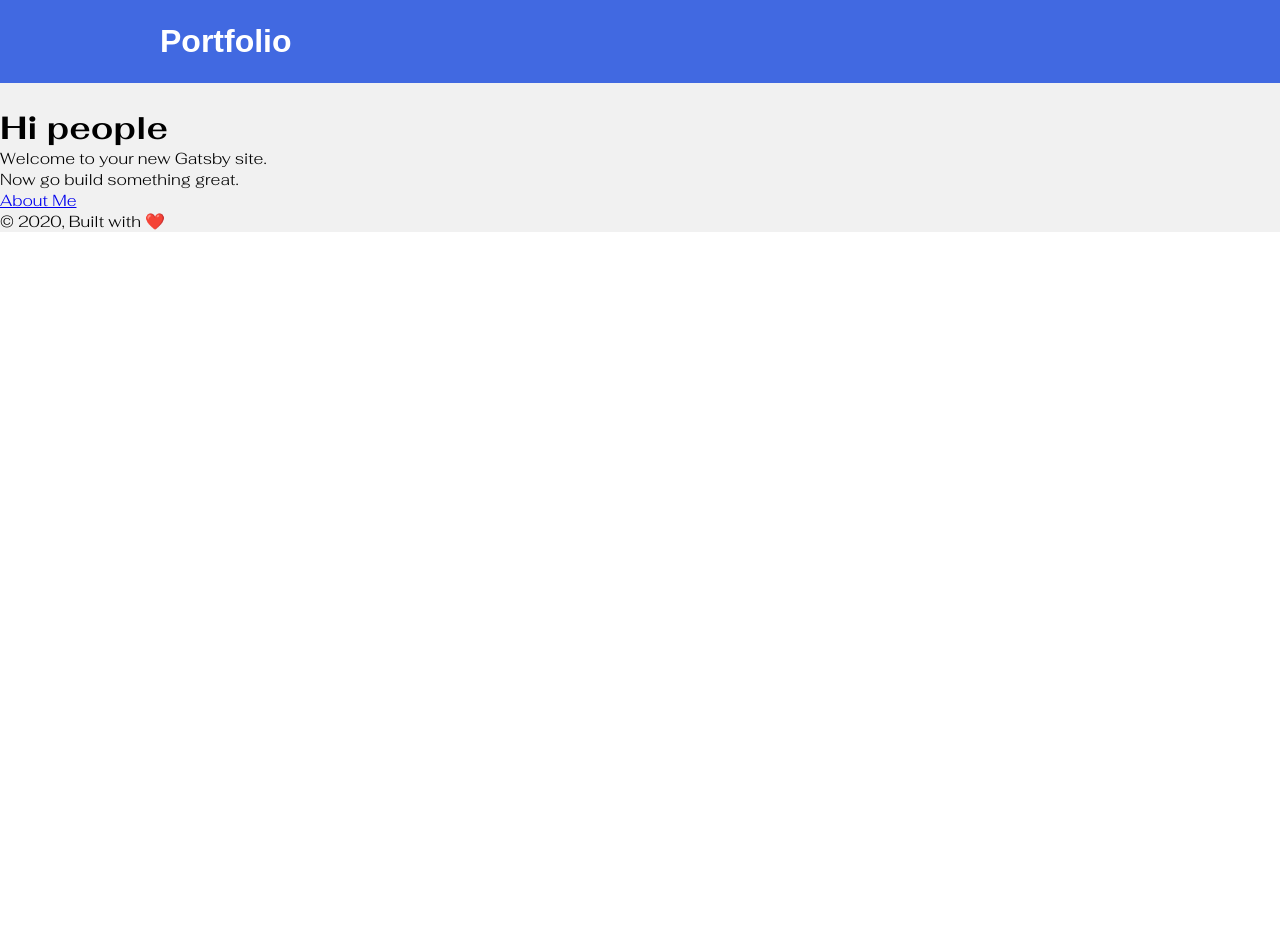
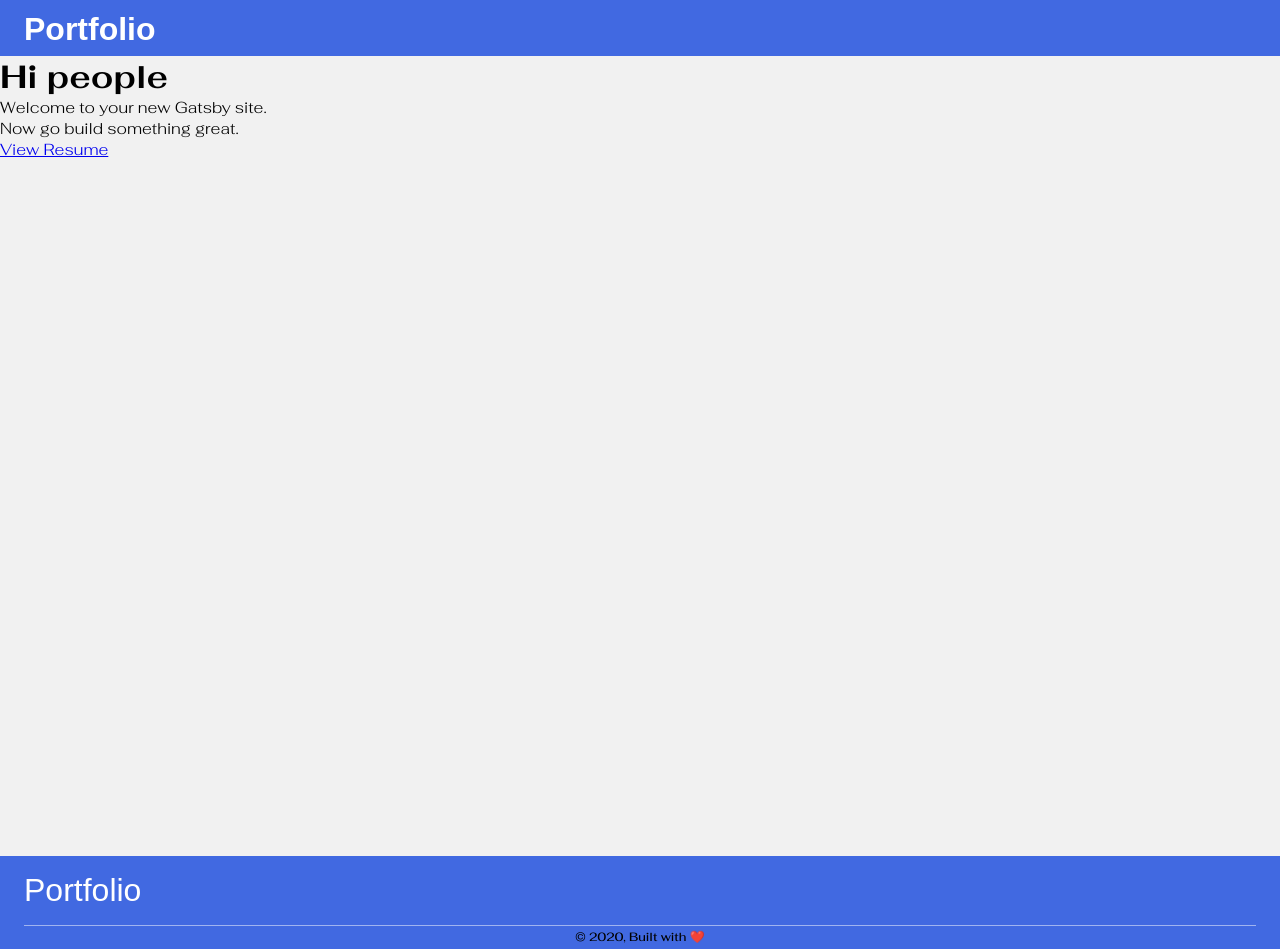
Before and after one commit to sovanjana/resume-builder, a Gatsby site: page / in a window 1280 px wide. Before the commit the page ends 800 px from the top, so only its background shows below. Built offline with nearby package versions, Linux system fonts and the light colour scheme; Gatsby itself is replaced by a stand-in of ours; a web font is replaced by a local one.

Commit message:
- added header & footer

```diff
--- a/gatsby-config.js
+++ b/gatsby-config.js
@@ -26,11 +26,8 @@ module.exports = {
 		{
 			resolve: `gatsby-plugin-manifest`,
 			options: {
-				name: `gatsby-starter-default`,
-				short_name: `starter`,
+				name: `Portfolio`,
 				start_url: `/`,
-				background_color: `#663399`,
-				theme_color: `#663399`,
 				display: `minimal-ui`,
 				icon: `src/assets/favicon.png`, // This path is relative to the root of the site.
 			},
--- /dev/null
+++ b/src/components/Footer.tsx
@@ -0,0 +1,49 @@
+import React from 'react';
+import styled from 'styled-components';
+import { Link } from 'gatsby';
+
+export default function Footer(props: { title: string }) {
+	return (
+		<StyledFooter>
+			<Container>
+				<Logo to='/'>{props.title}</Logo>
+				<Content></Content>
+			</Container>
+			<Copyright>© {new Date().getFullYear()}, Built with ❤️</Copyright>
+		</StyledFooter>
+	);
+}
+
+// Styled Components ...
+const StyledFooter = styled.footer`
+	background-color: var(--primary);
+	padding: 0 1.5rem;
+`;
+const Container = styled.div`
+	padding: 1rem 0;
+`;
+const Logo = styled(Link)`
+	color: #fff !important;
+	text-decoration: unset !important;
+	font-family: var(--logo-font) !important;
+	font-size: 32px;
+`;
+const Content = styled.div``;
+const Copyright = styled.p`
+	position: relative;
+	font-size: 12px;
+	font-family: 'Fahkwang', sans-serif;
+	font-weight: 500;
+	text-align: center;
+	line-height: 2;
+	margin: 0;
+	::after {
+		content: '';
+		position: absolute;
+		top: 0;
+		left: 0;
+		height: 1px;
+		background-color: rgba(255, 255, 255, 0.5);
+		width: 100%;
+	}
+`;
--- a/src/components/header.tsx
+++ b/src/components/header.tsx
@@ -1,44 +1,46 @@
-import React from 'react';
+import React, { useState, useEffect } from 'react';
 import { Link } from 'gatsby';
 import styled from 'styled-components';
 
-const Header = (props: { siteTitle: string }) => {
+export default function Header(props: { title: string }) {
+	const [show, setShow] = useState(true);
+	useEffect(() => {
+		let prevScrollpos = window.pageYOffset;
+		window.onscroll = function() {
+			const currentScrollPos = window.pageYOffset;
+			setShow(currentScrollPos < 56 || prevScrollpos > currentScrollPos);
+			prevScrollpos = currentScrollPos;
+		};
+	}, []);
+
 	return (
-		<Root
-			style={{
-				marginBottom: `1.45rem`
-			}}
-		>
-			<div
-				style={{
-					margin: `0 auto`,
-					maxWidth: 960,
-					padding: `1.45rem 1.0875rem`
-				}}
-			>
+		<Root show={show}>
+			<Container>
 				<h1 style={{ margin: 0 }}>
-					<Link
-						to='/'
-						style={{
-							color: `white`,
-							textDecoration: `none`
-						}}
-					>
-						{props.siteTitle}
-					</Link>
+					<Logo to='/'>{props.title}</Logo>
 				</h1>
-			</div>
+			</Container>
 		</Root>
 	);
-};
+}
 
-Header.defaultProps = {
-	siteTitle: ``
-};
-
-export default Header;
-
-const Root = styled.header`
-	background-color: royalblue;
+// Styled Components ...
+const Root = styled.header<{ show: boolean }>`
+	background-color: var(--primary);
+	position: fixed;
+	top: ${(props: { show: boolean }) => (props.show ? 0 : -56)}px;
+	width: 100%;
+	display: block;
+	transition: top 0.3s;
+`;
+const Container = styled.div`
+	padding: 0 1.5rem;
+	height: 56px;
+	display: flex;
+	align-items: center;
+`;
+const Logo = styled(Link)`
 	font-family: var(--logo-font) !important;
+	color: #fff !important;
+	text-decoration: unset !important;
 `;
--- a/src/components/layout.css
+++ b/src/components/layout.css
@@ -30,15 +30,24 @@
 }
 :root {
 	--logo-font: 'Federo', sans-serif;
-	--app-font: 'Fahkwang', sans-serif;
+  --app-font: 'Fahkwang', sans-serif;
+  --primary: royalblue;
 }
 * {
   margin: 0;
   padding: 0;
 }
 #___gatsby {
-	background: rgb(241, 241, 241);
+	background: #f1f1f1;
 }
 html, body {
 	font-family: var(--app-font);
 }
+/* html::-webkit-scrollbar {
+  width: 4px;
+  background-color: #f1f1f1;
+} */
+/* html::-webkit-scrollbar-thumb {
+  width: 4px;
+  background-color: var(--primary);
+} */
--- a/src/components/layout.tsx
+++ b/src/components/layout.tsx
@@ -1,11 +1,12 @@
-import React from 'react';
+import React, { Fragment } from 'react';
 import { useStaticQuery, graphql } from 'gatsby';
+import styled from 'styled-components';
+import Header from './Header';
+import Footer from './Footer';
 
-import Header from './header';
 import './layout.css';
 
-const Layout = (props: any) => {
-	const { children } = props;
+const Layout: React.FC = props => {
 	const data = useStaticQuery(graphql`
 		query SiteTitleQuery {
 			site {
@@ -15,14 +16,18 @@ const Layout = (props: any) => {
 			}
 		}
 	`);
-
 	return (
-		<>
-			<Header siteTitle={data.site.siteMetadata.title} />
-			<main>{children}</main>
-			<footer>© {new Date().getFullYear()}, Built with ❤️</footer>
-		</>
+		<Fragment>
+			<Header title={data.site.siteMetadata.title} />
+			<MainContainer>{props.children}</MainContainer>
+			<Footer title={data.site.siteMetadata.title} />
+		</Fragment>
 	);
 };
 
 export default Layout;
+
+const MainContainer = styled.main`
+	margin-top: 56px;
+	min-height: 100vh;
+`;
--- a/src/pages/404.tsx
+++ b/src/pages/404.tsx
@@ -1,6 +1,6 @@
 import React from "react"
 
-import Layout from "../components/layout"
+import Layout from "../components/Layout"
 import SEO from "../components/seo"
 
 const NotFoundPage = () => (
--- a/src/pages/index.tsx
+++ b/src/pages/index.tsx
@@ -1,8 +1,8 @@
-import React from "react";
-import { Link } from "gatsby";
+import React from 'react';
+import { Link } from 'gatsby';
 
-import Layout from "../components/layout";
-import SEO from "../components/seo";
+import Layout from '../components/Layout';
+import SEO from '../components/seo';
 
 const IndexPage = () => (
 	<Layout>
@@ -10,7 +10,7 @@ const IndexPage = () => (
 		<h1>Hi people</h1>
 		<p>Welcome to your new Gatsby site.</p>
 		<p>Now go build something great.</p>
-		<Link to='/sovan_resume/'>About Me</Link>
+		<Link to='/sovan_resume/'>View Resume</Link>
 	</Layout>
 );
 
```
Also changed, not shown: 2 other files.
